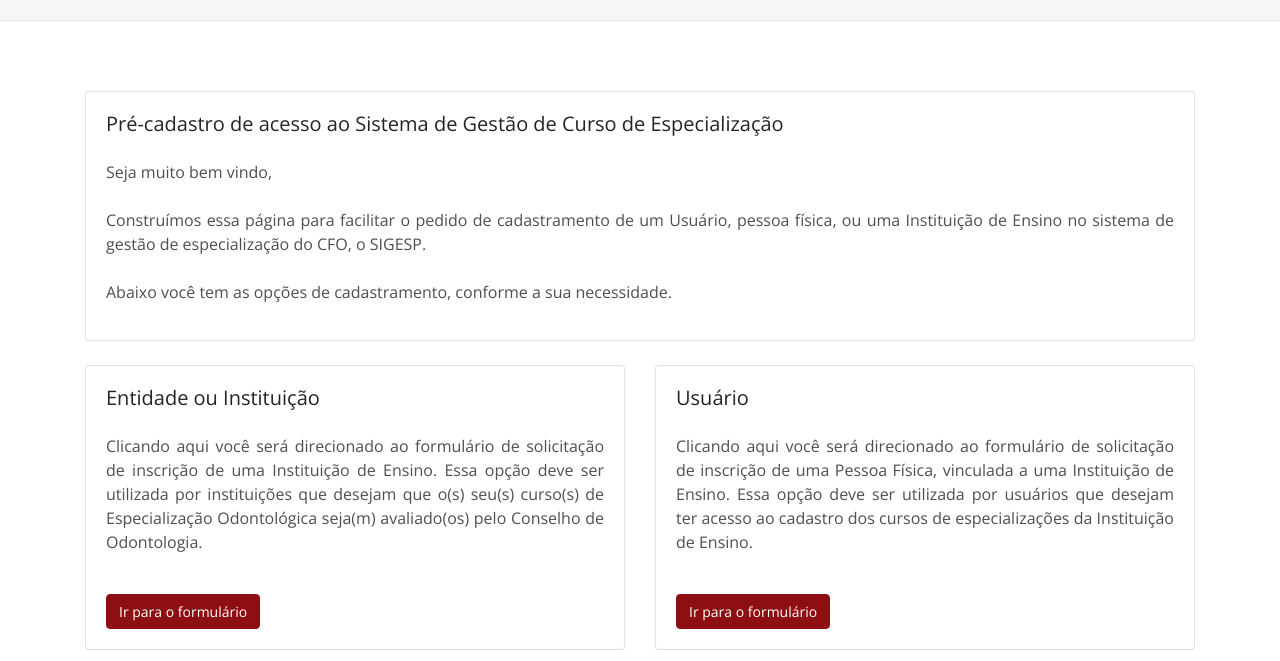
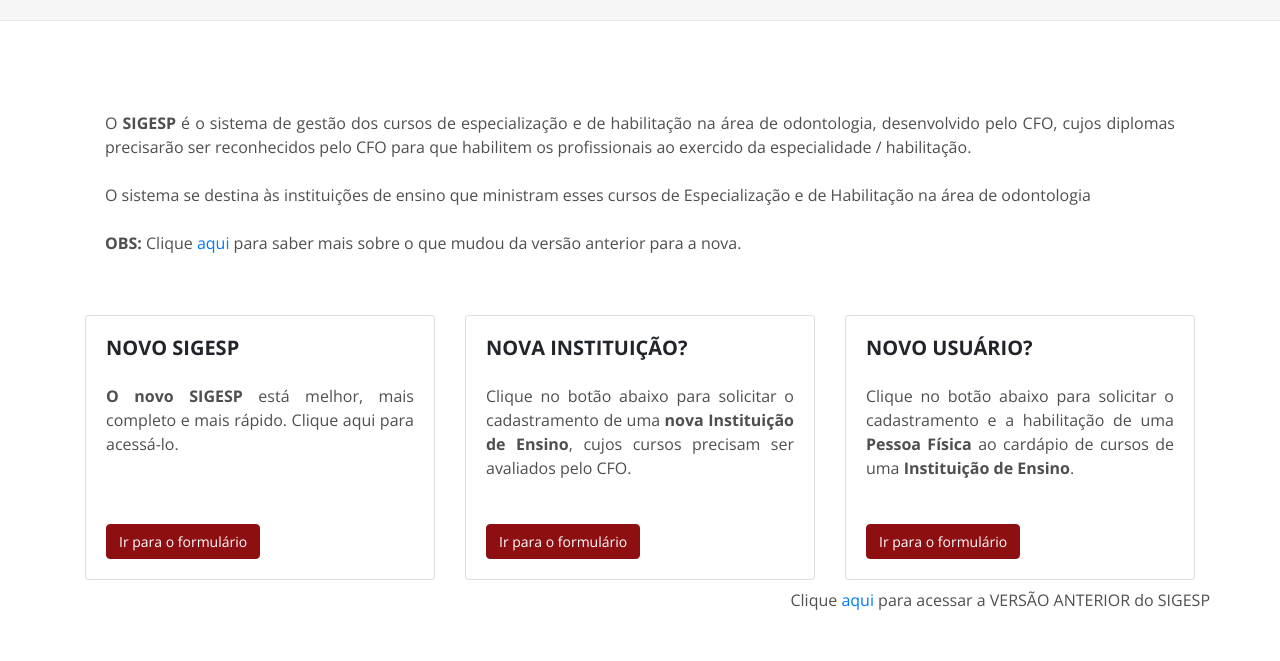
Before and after one commit to gmalme/cfo_pagesigesp, a plain HTML site: page index.html in a window 1280 px wide. Shown: the part 139-800 px from the top of the page. Drawn offline with nearby package versions, Linux system fonts and the light colour scheme; files whose address does not match are found by name.

Commit message:
v0.1 - paginas pos alterações

```diff
--- a/index.html
+++ b/index.html
@@ -145,40 +145,55 @@
   </header>
   <!-- Main -->
   <div class="container" style="margin-top: 70px; margin-bottom: 100px;">
-    <div class="card">
-      <div class="card-body">
-        <h5 class="card-title mb-4">Pré-cadastro de acesso ao Sistema de Gestão de Curso de Especialização</h5>
+    <div class="card border-0">
+      <div class="card-body ">
         <p class="text-justify">
-          Seja muito bem vindo,
+          O <b class="font-weight-bold">SIGESP</b> é o sistema de gestão dos cursos de especialização e de
+          habilitação na área de odontologia, desenvolvido pelo CFO, cujos
+          diplomas precisarão ser reconhecidos pelo CFO para que habilitem os
+          profissionais ao exercido da especialidade / habilitação.
           <br><br>
-          Construímos essa página para facilitar o pedido de cadastramento de um <b>Usuário</b>, pessoa física, ou uma <b>Instituição de Ensino</b> no sistema de gestão de especialização do CFO, o <b>SIGESP</b>.
+          O sistema se destina às instituições de ensino que ministram esses
+          cursos de Especialização e de Habilitação na área de odontologia
           <br><br>
-          Abaixo você tem as opções de cadastramento, conforme a sua necessidade.
+          <b class="font-weight-bold">OBS:</b> Clique <a href="#">aqui</a> para saber mais sobre o que mudou da versão anterior
+          para a nova.
         </p>
       </div>
     </div>
     <div class="row">
-      <div class="col-sm-6 mt-4">
-        <div class="card">
+      <div class="col-sm-4 mt-4">
+        <div class="card h-100">
+          <div class="card-body ">
+            <h5 class="card-title mb-4 font-weight-bold">NOVO SIGESP</h5>
+            <p class="card-text text-justify" Style="height: 100px"><b class="font-weight-bold">O novo SIGESP</b> está melhor, mais completo e mais rápido. Clique aqui para acessá-lo.</p>
+            <a href="https://website.cfo.org.br/sigesp-cadastro-insituicao/"
+              target="_blank" class="btn btn-primary mt-4 ">Ir para o formulário</a>
+          </div>
+        </div>
+      </div>
+      <div class="col-sm-4 mt-4">
+        <div class="card h-100">
           <div class="card-body">
-            <h5 class="card-title mb-4">Entidade ou Instituição</h5>
-            <p class="card-text text-justify">Clicando aqui você será direcionado ao formulário de solicitação de inscrição de uma <b>Instituição de Ensino.</b> Essa opção deve ser utilizada por instituições que desejam que o(s) seu(s) curso(s) de <b>Especialização Odontológica</b> seja(m) avaliado(os) pelo Conselho de Odontologia.</p>
-            <a href="https://website.cfo.org.br/sigesp-cadastro-insituicao/"
+            <h5 class="card-title mb-4 font-weight-bold">NOVA INSTITUIÇÃO?</h5>
+            <p class="card-text text-justify" Style="height: 100px">Clique no botão abaixo para solicitar o cadastramento de uma <b class="font-weight-bold">nova Instituição de Ensino</b>, cujos cursos precisam ser avaliados pelo CFO.</p>
+            <a href="https://website.cfo.org.br/sigesp-cadastro-usuario/"
               target="_blank" class="btn btn-primary mt-4">Ir para o formulário</a>
           </div>
         </div>
       </div>
-      <div class="col-sm-6 mt-4">
-        <div class="card">
+      <div class="col-sm-4 mt-4">
+        <div class="card h-100">
           <div class="card-body">
-            <h5 class="card-title mb-4">Usuário</h5>
-            <p class="card-text text-justify">Clicando aqui você será direcionado ao formulário de solicitação de inscrição de uma <b>Pessoa Física</b>, vinculada a uma <b>Instituição de Ensino.</b> Essa opção deve ser utilizada por usuários que desejam ter acesso ao cadastro dos cursos de especializações da <b>Instituição de Ensino.</b></p>
+            <h5 class="card-title mb-4 font-weight-bold">NOVO USUÁRIO?</h5>
+            <p class="card-text text-justify" Style="height: 100px">Clique no botão abaixo para solicitar o cadastramento e a habilitação de uma <b class="font-weight-bold">Pessoa Física</b> ao cardápio de cursos de uma <b class="font-weight-bold">Instituição de Ensino</b>.</p>
             <a href="https://website.cfo.org.br/sigesp-cadastro-usuario/"
               target="_blank" class="btn btn-primary mt-4">Ir para o formulário</a>
           </div>
         </div>
       </div>
     </div>
+    <div class="row justify-content-end mt-2"><p>Clique <a href="#">aqui</a> para acessar a VERSÃO ANTERIOR do SIGESP</p></div>
   </div>
   <!-- Footer -->
   <footer class="footer">
```
